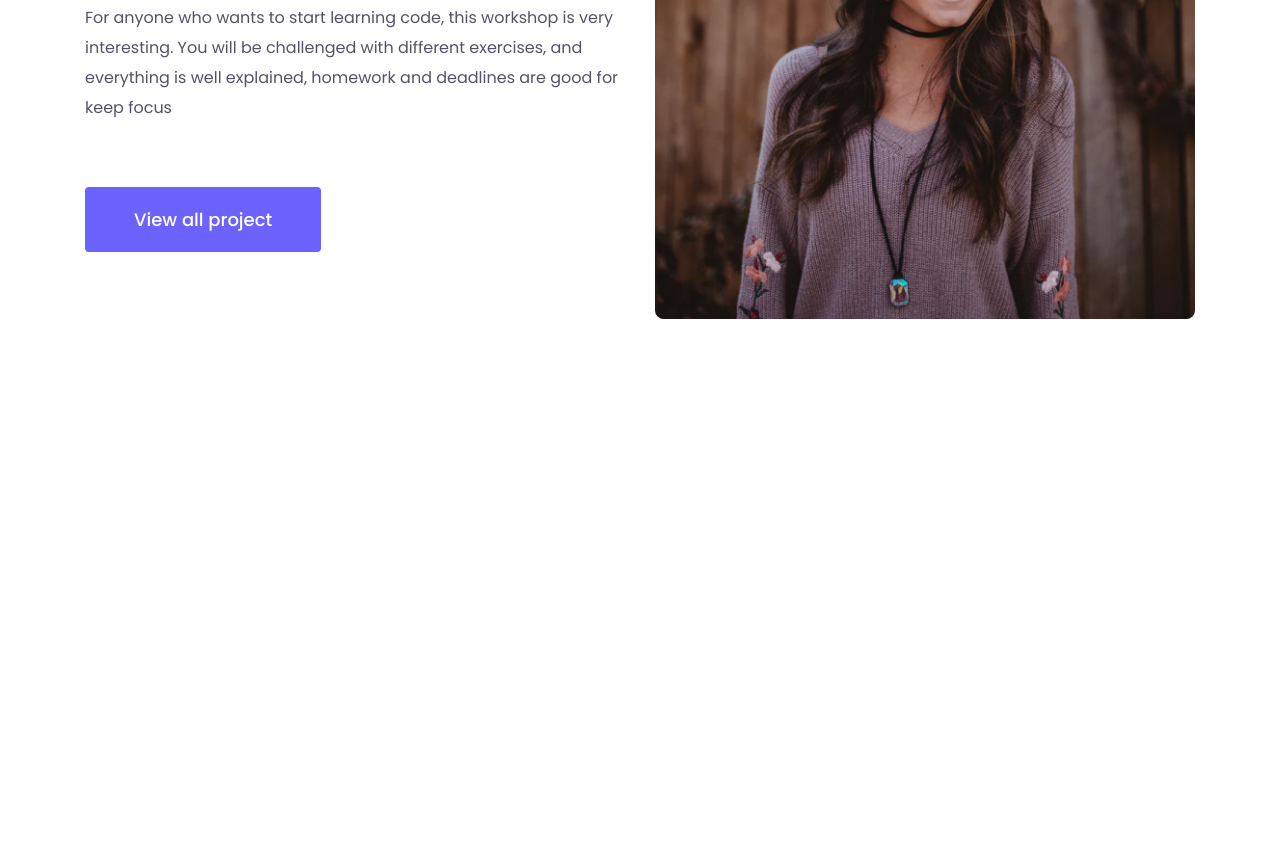
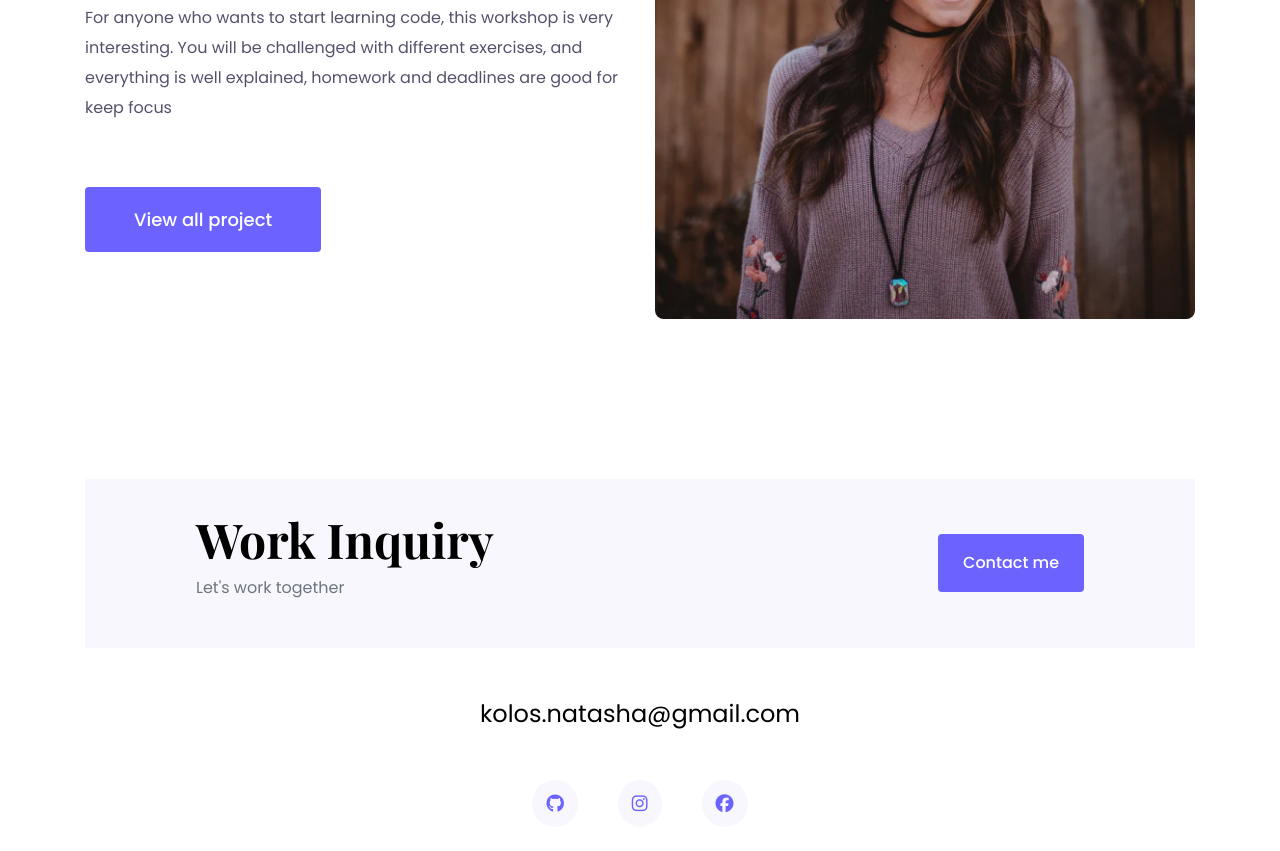
Before and after one commit to natalie-kolos/portfolio-project, a plain HTML site: page about.html in a window 1280 px wide. Shown: the part 480-1331 px from the top of the page. Before the commit the page ends 959 px from the top, so only its background shows below. Drawn offline with nearby package versions, Linux system fonts and the light colour scheme.

Commit message:
Added footer

```diff
--- a/about.html
+++ b/about.html
@@ -102,6 +102,42 @@
         </div>
       </div>
     </div>
+    <footer>
+      <div class="container">
+        <div
+          class="contact-cta align-items-center justify-content-between mb-5 d-none d-md-flex"
+        >
+          <div>
+            <h3>Work Inquiry</h3>
+            <p class="text-muted">Let's work together</p>
+          </div>
+          <div>
+            <a
+              href="contact.html"
+              class="btn btn-custom btn-custom-md btn-primary-custom"
+            >
+              Contact me
+            </a>
+          </div>
+        </div>
+        <div class="d-flex justify-content-center mb-5">
+          <a href="mailto:kolos.natasha@gmail.com" class="email-link">
+            kolos.natasha@gmail.com
+          </a>
+        </div>
+        <div class="social-links d-flex justify-content-center">
+          <a href="https://github.com/natalie-kolos/" target="_blank">
+            <i class="fab fa-github" aria-hidden="true"></i>
+          </a>
+          <a href="https://www.instagram.com/kolos.natalie/" target="_blank">
+            <i class="fab fa-instagram" aria-hidden="true"></i>
+          </a>
+          <a href="https://www.facebook.com/nathalie.kolos" target="_blank">
+            <i class="fab fa-facebook" aria-hidden="true"></i>
+          </a>
+        </div>
+      </div>
+    </footer>
 
     <!-- Optional JavaScript -->
     <!-- jQuery first, then Popper.js, then Bootstrap JS -->
--- a/css/style.css
+++ b/css/style.css
@@ -221,6 +221,40 @@ p.subtitle {
   width: 200px;
 }
 
+.contact-cta {
+  background-color: var(--neutral);
+  padding: 32px 10%;
+}
+.contact-cta h3 {
+  font-size: 48px;
+  font-weight: 700;
+}
+
+footer {
+  margin: 56px 0;
+}
+
+footer .email-link {
+  text-decoration: none;
+  color: black;
+  font-size: 24px;
+}
+
+footer .social-links a {
+  margin: 0 20px;
+  color: var(--primary);
+  background: var(--neutral);
+  padding: 10px 14px;
+  border-radius: 50%;
+  font-size: 18px;
+  transition: all 0.3s ease;
+}
+
+footer .social-links a:hover {
+  color: white;
+  background: var(--primary);
+}
+
 @media (max-width: 768px) {
   .hero-descr h1 {
     font-size: 48px;
```
Also changed, not shown: contact.html (+36 -0 lines), index.html (+29 -0 lines), work.html (+36 -0 lines).
